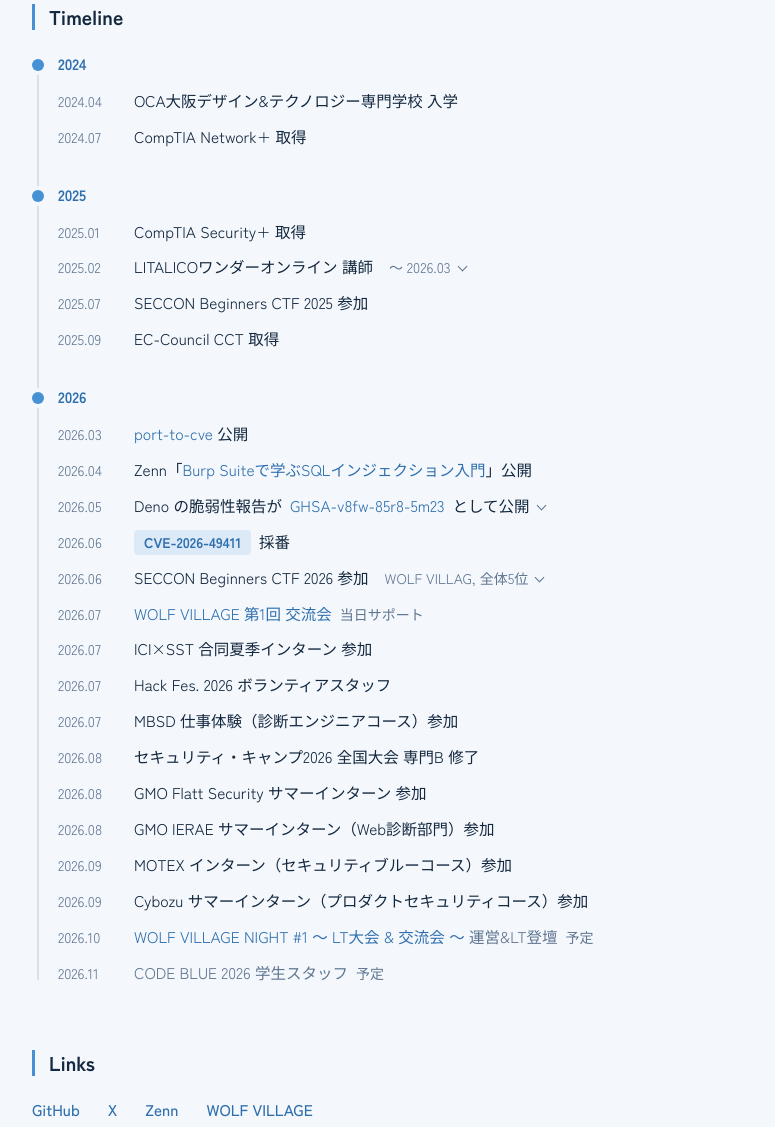
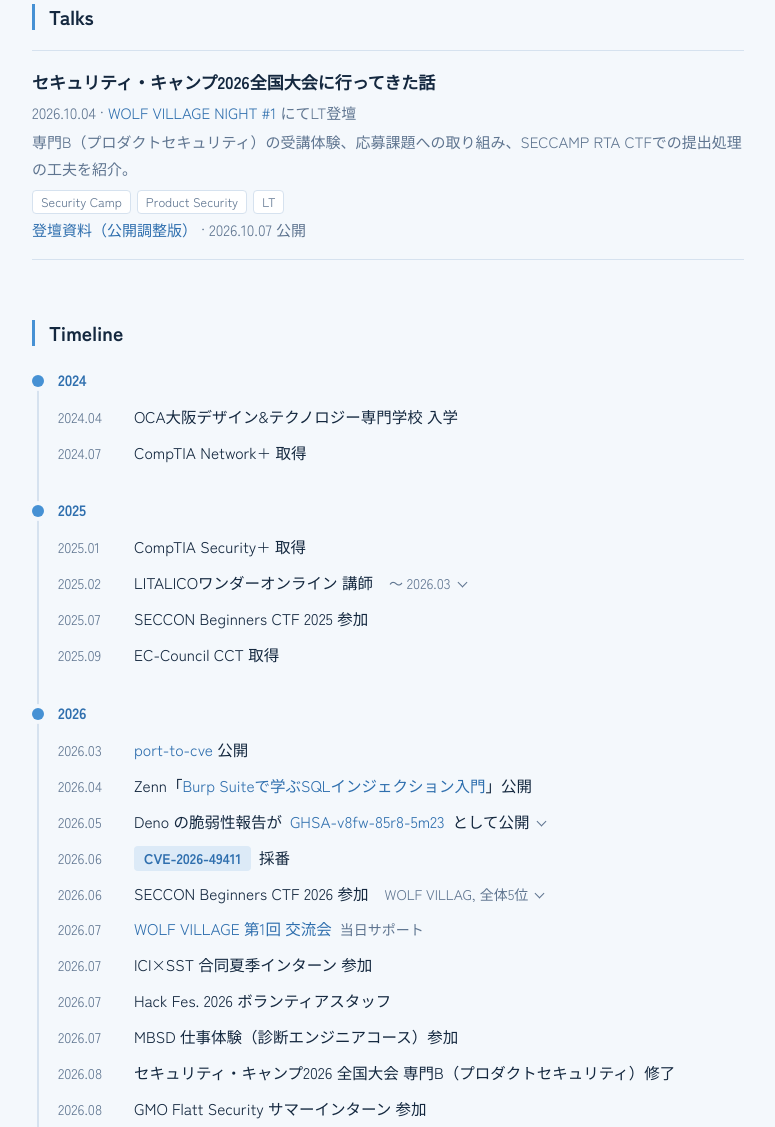
Before and after one commit to sugarless1101/sugarless1101.github.io, a plain HTML site: page index.html in a window 1280 px wide. Shown: the part 1157-2284 px from the top of the page, without its empty margins (252-1027 px from the left). Drawn offline with Linux system fonts and the light colour scheme.

Commit message:
Record completed WOLF VILLAGE talk and published slides

```diff
--- a/index.html
+++ b/index.html
@@ -159,6 +159,19 @@
     </ul>
   </section>
 
+  <section id="talks">
+    <h2>Talks</h2>
+    <ul class="projects">
+      <li>
+        <h3><a href="https://www.docswell.com/s/sugarless1101/K9NDQV-wb-lt-seccamp-26b">セキュリティ・キャンプ2026全国大会に行ってきた話</a></h3>
+        <p class="lead">2026.10.04 · <a href="https://wolfvillage.connpass.com/event/407195/">WOLF VILLAGE NIGHT #1</a> にてLT登壇</p>
+        <p class="lead">専門B（プロダクトセキュリティ）の受講体験、応募課題への取り組み、SECCAMP RTA CTFでの提出処理の工夫を紹介。</p>
+        <div class="tags"><span>Security Camp</span><span>Product Security</span><span>LT</span></div>
+        <p class="lead"><a href="https://www.docswell.com/s/sugarless1101/K9NDQV-wb-lt-seccamp-26b">登壇資料（公開調整版）</a> · 2026.10.07 公開</p>
+      </li>
+    </ul>
+  </section>
+
   <section id="timeline">
     <h2>Timeline</h2>
     <div class="timeline">
@@ -203,12 +216,12 @@
         <li><time>2026.07</time><span>ICI×SST 合同夏季インターン 参加</span></li>
         <li><time>2026.07</time><span>Hack Fes. 2026 ボランティアスタッフ</span></li>
         <li><time>2026.07</time><span>MBSD 仕事体験（診断エンジニアコース）参加</span></li>
-        <li><time>2026.08</time><span>セキュリティ・キャンプ2026 全国大会 専門B 修了</span></li>
+        <li><time>2026.08</time><span>セキュリティ・キャンプ2026 全国大会 専門B（プロダクトセキュリティ）修了</span></li>
         <li><time>2026.08</time><span>GMO Flatt Security サマーインターン 参加</span></li>
         <li><time>2026.08</time><span>GMO IERAE サマーインターン（Web診断部門）参加</span></li>
         <li><time>2026.09</time><span>MOTEX インターン（セキュリティブルーコース）参加</span></li>
         <li><time>2026.09</time><span>Cybozu サマーインターン（プロダクトセキュリティコース）参加</span></li>
-        <li class="plan"><time>2026.10</time><span><a href="https://wolfvillage.connpass.com/event/407195/">WOLF VILLAGE NIGHT #1 〜 LT大会 &amp; 交流会 〜</a> 運営&amp;LT登壇<span class="sub">予定</span></span></li>
+        <li><time>2026.10</time><span><a href="https://wolfvillage.connpass.com/event/407195/">WOLF VILLAGE NIGHT #1 〜 LT大会 &amp; 交流会 〜</a> 運営&amp;LT登壇<span class="sub"><a href="https://www.docswell.com/s/sugarless1101/K9NDQV-wb-lt-seccamp-26b">登壇資料</a></span></span></li>
         <li class="plan"><time>2026.11</time><span>CODE BLUE 2026 学生スタッフ<span class="sub">予定</span></span></li>
       </ul>
 
@@ -221,6 +234,7 @@
       <a href="https://github.com/sugarless1101">GitHub</a>
       <a href="https://x.com/Sugarless1101">X</a>
       <a href="https://zenn.dev/sugarless1101">Zenn</a>
+      <a href="https://www.docswell.com/user/sugarless1101">Docswell</a>
       <a href="https://wolfvillage.org">WOLF VILLAGE</a>
     </div>
   </section>
```
